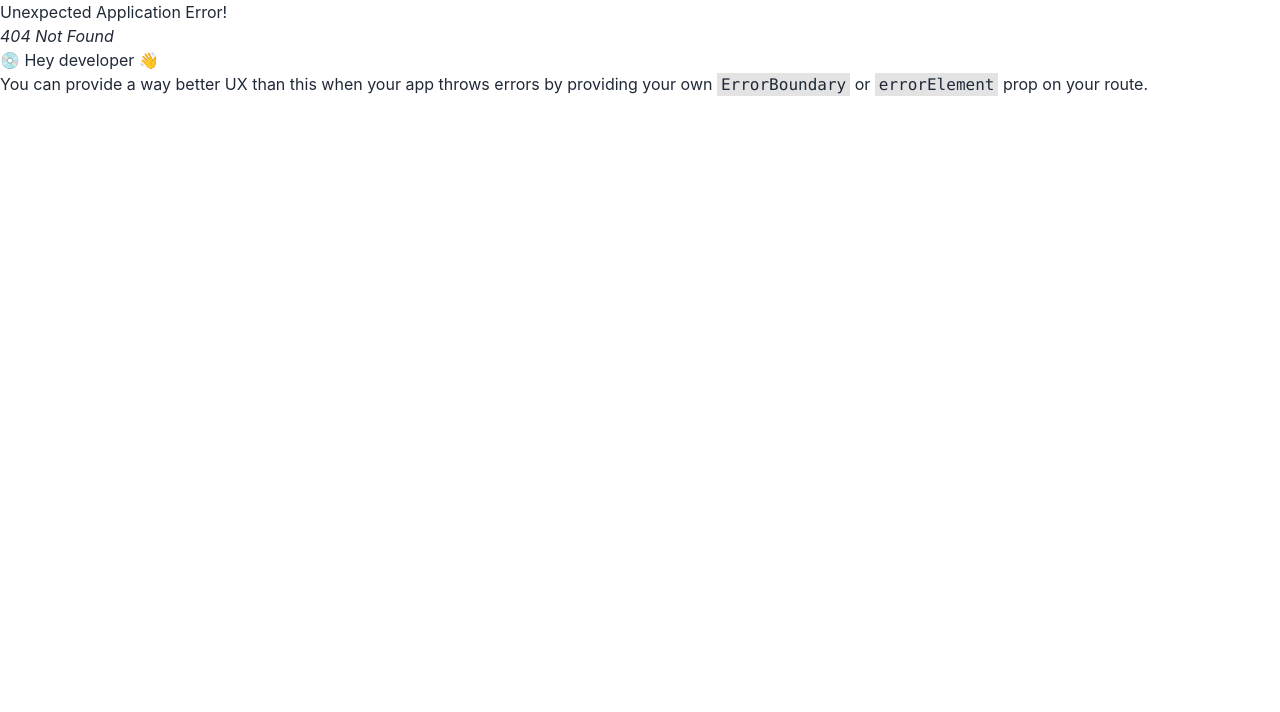
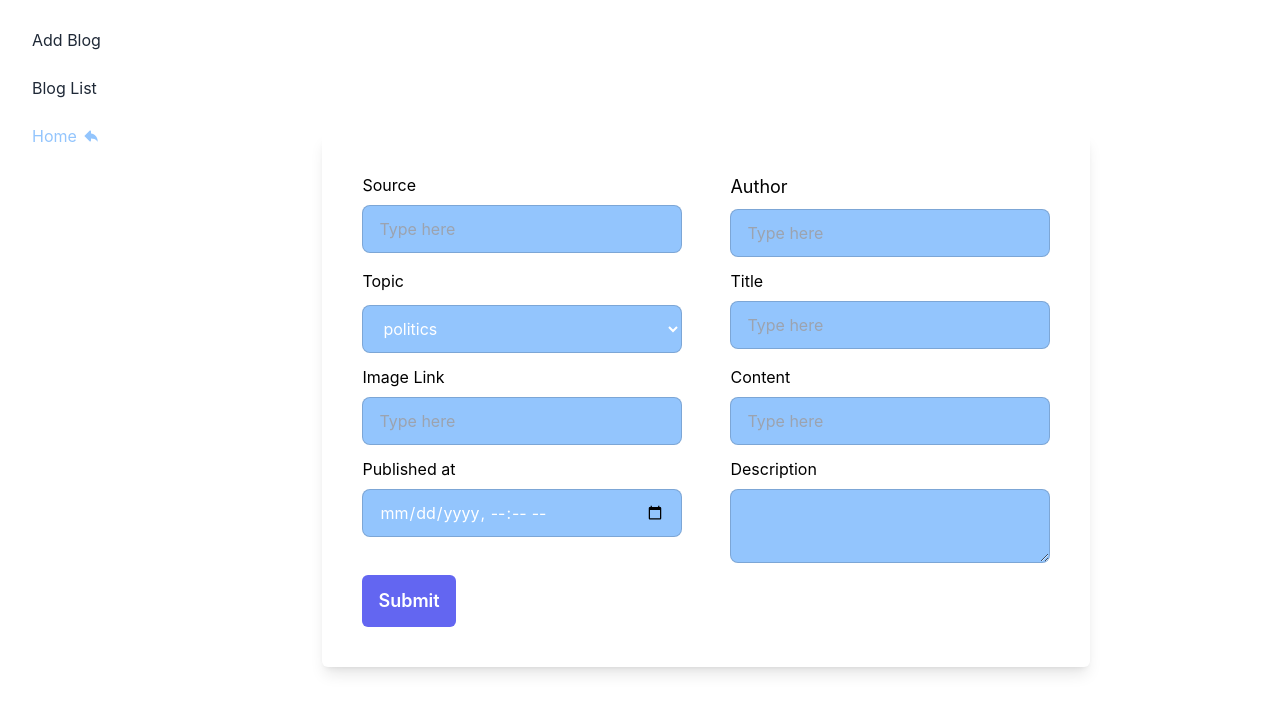
Before and after one commit to mdsaharshital/bongo-dev-redux-client, a React (Create React App) app: page /dashboard/addBlog in a window 1280 px wide. Before the commit this address had no page. Shown: the top 712 px of the page. Built offline with nearby package versions, Linux system fonts and the light colour scheme.

Commit message:
add nd delete product done

```diff
--- a/src/components/HomeCompo/HomeCard.js
+++ b/src/components/HomeCompo/HomeCard.js
@@ -22,7 +22,11 @@ const HomeCard = ({ blog }) => {
           </div>
           <div className="ml-2 absolute left-9 top-[0px]">
             <p className="text-xs">{blog.author ? blog.author : "Anonymous"}</p>
-            <p className="text-xs">{blog.publishedAt.slice(0, 10)}</p>
+            <p className="text-xs">
+              {blog.publishedAt.length > 10
+                ? blog.publishedAt.slice(0, 10)
+                : blog.publishedAt}
+            </p>
           </div>
         </div>
         <div className="image-full">
@@ -34,7 +38,10 @@ const HomeCard = ({ blog }) => {
               onClick={() => dispatch(addReadingBlogs(blog))}
               to={`/BlogDetail/${blog._id}`}
             >
-              {blog.title.slice(0, 55)}...
+              {blog?.title.length > 55
+                ? blog?.title?.slice(0, 55)
+                : blog?.title}
+              ...
             </Link>
           </h2>
           <figure className="my-3 mb-6">
--- a/src/components/Sidebar.js
+++ b/src/components/Sidebar.js
@@ -5,9 +5,9 @@ import { Link, Outlet } from "react-router-dom";
 const Sidebar = () => {
   const menu = (
     <>
-      {/* <li>
-        <Link to="/dashboard">Dashboard</Link>
-      </li> */}
+      <li>
+        <Link to="addBlog">Add Blog</Link>
+      </li>
       <li>
         <Link to="bloglist">Blog List</Link>
       </li>
--- /dev/null
+++ b/src/pages/Dashboard/AddBlog.js
@@ -0,0 +1,156 @@
+import React from "react";
+import { useForm } from "react-hook-form";
+import { useDispatch } from "react-redux";
+import postBlogsThunk from "../../redux/thunk/blogs/postBlogs";
+
+const AddBlog = () => {
+  const { register, handleSubmit, reset } = useForm();
+  const dispatch = useDispatch();
+  const submit = (data) => {
+    const blog = {
+      source: { id: data.source, name: data.source },
+      topic: data.topic,
+      author: data.author,
+      title: data.title,
+      content: data.content,
+      description: data.description,
+      image: data.image,
+      publishedAt: data.published,
+    };
+    console.log(blog);
+
+    dispatch(postBlogsThunk(blog));
+    // reset();
+  };
+
+  return (
+    <div className="flex justify-center items-center h-full ">
+      <form
+        className="shadow-lg p-10 rounded-md flex flex-wrap gap-3 max-w-3xl justify-between bg-white text-black"
+        onSubmit={handleSubmit(submit)}
+      >
+        <div className="flex flex-col w-full max-w-xs ">
+          <label className="mb-2" htmlFor="source">
+            Source
+          </label>
+          <input
+            placeholder="Type here"
+            className="input input-bordered w-full max-w-xs bg-blue-300 text-white"
+            type="text"
+            id="source"
+            {...register("source")}
+          />
+        </div>
+
+        <div className="flex flex-col w-full max-w-xs">
+          <div className="flex flex-col w-full max-w-xs">
+            <label className="mb-2 text-lg" htmlFor="stockOut">
+              Author
+            </label>
+            <div>
+              <input
+                placeholder="Type here"
+                className="input input-bordered w-full max-w-xs bg-blue-300 text-white"
+                type="text"
+                id="stockOut"
+                name="author"
+                {...register("author")}
+              />
+            </div>
+          </div>
+        </div>
+
+        <div className="flex flex-col w-full max-w-xs">
+          <label className="mb-3" htmlFor="topic">
+            Topic
+          </label>
+          <select
+            className="input input-bordered w-full max-w-xs bg-blue-300 text-white cursor-pointer"
+            name="topic"
+            id="topic"
+            {...register("topic")}
+          >
+            <option value="politics">politics</option>
+            <option value="starTalk">starTalk</option>
+            <option value="crime">crime</option>
+            <option value="sports">sports</option>
+            <option value="other">other</option>
+          </select>
+        </div>
+        <div className="flex flex-col w-full max-w-xs">
+          <label className="mb-2" htmlFor="title">
+            Title
+          </label>
+          <input
+            placeholder="Type here"
+            className="input input-bordered w-full max-w-xs bg-blue-300 text-white"
+            type="text"
+            name="title"
+            id="title"
+            {...register("title")}
+          />
+        </div>
+        <div className="flex flex-col w-full max-w-xs">
+          <label className="mb-2" htmlFor="image">
+            Image Link
+          </label>
+          <input
+            placeholder="Type here"
+            className="input input-bordered w-full max-w-xs bg-blue-300 text-white"
+            type="text"
+            name="image"
+            id="image"
+            {...register("image")}
+          />
+        </div>
+        <div className="flex flex-col w-full max-w-xs">
+          <label className="mb-2" htmlFor="content">
+            Content
+          </label>
+          <input
+            placeholder="Type here"
+            className="input input-bordered w-full max-w-xs bg-blue-300 text-white"
+            type="text"
+            name="content"
+            id="content"
+            {...register("content")}
+          />
+        </div>
+        <div className="flex flex-col w-full max-w-xs">
+          <label className="mb-2" htmlFor="published">
+            Published at
+          </label>
+          <input
+            type="datetime-local"
+            name="published"
+            id="published"
+            placeholder="Type here"
+            className="input input-bordered w-full max-w-xs bg-blue-300 text-white"
+            {...register("published")}
+          ></input>
+        </div>
+        <div className="flex flex-col w-full max-w-xs">
+          <label className="mb-2" htmlFor="description">
+            Description
+          </label>
+          <textarea
+            name="description"
+            id="description"
+            className="textarea textarea-bordered w-full max-w-xs bg-blue-300 text-white"
+            {...register("description")}
+          ></textarea>
+        </div>
+        <div className="flex justify-between items-center w-full">
+          <button
+            className=" px-4 py-3 bg-indigo-500 rounded-md font-semibold text-white text-lg disabled:bg-gray-500"
+            type="submit"
+          >
+            Submit
+          </button>
+        </div>
+      </form>
+    </div>
+  );
+};
+
+export default AddBlog;
--- a/src/pages/Dashboard/BlogList.js
+++ b/src/pages/Dashboard/BlogList.js
@@ -2,6 +2,7 @@ import React, { useEffect } from "react";
 import { useDispatch, useSelector } from "react-redux";
 import fetchBlogs from "../../redux/thunk/blogs/fetchBlog";
 import { FaRegEdit } from "react-icons/fa";
+import deleteBlogThunk from "../../redux/thunk/blogs/deleteBlogThunk";
 
 const BlogList = () => {
   const dispatch = useDispatch();
@@ -59,7 +60,7 @@ const BlogList = () => {
                         class="font-medium text-gray-800 tooltip"
                         data-tip={title}
                       >
-                        {title.slice(0, 85)}
+                        {title.length > 85 ? title?.slice(0, 85) : title}
                       </div>
                     </td>
                     <td class="p-2">
@@ -72,7 +73,7 @@ const BlogList = () => {
                     <td class="p-2">
                       <div class="text-left">
                         <p className="text-green-500 font-medium">
-                          {publishedAt.slice(0, 10)}
+                          {publishedAt?.slice(0, 10)}
                         </p>
                       </div>
                     </td>
@@ -83,7 +84,10 @@ const BlogList = () => {
                     </td>
                     <td class="p-2">
                       <div class="flex justify-center items-center">
-                        <button onClick={() => dispatch(_id)} className="mr-2">
+                        <button
+                          onClick={() => dispatch(deleteBlogThunk(_id))}
+                          className="mr-2"
+                        >
                           <svg
                             class="w-8 h-8 hover:text-red-600 rounded-full hover:bg-gray-100 p-1"
                             fill="none"
--- a/src/pages/Home/ReadHistory.js
+++ b/src/pages/Home/ReadHistory.js
@@ -26,7 +26,9 @@ const ReadHistory = () => {
                 </p>
               </Link>
               <p className="text-sm text-slate-600">
-                {blog.description.slice(0, 160)}
+                {blog.description.length > 160
+                  ? blog.description?.slice(0, 160)
+                  : blog.description}
               </p>
               <span
                 className="tooltip text-black cursor-pointer block absolute top-4 right-4"
@@ -56,10 +58,15 @@ const ReadHistory = () => {
             <Link to={`/BlogDetail/${blog._id}`} key={index}>
               <div className="my-8 shadow-md p-4 rounded-md">
                 <p className="text-black text-xl my-2 font-semibold">
-                  {index + 1}. {blog.title.slice(0, 40)}
+                  {index + 1}.{" "}
+                  {blog?.title.length > 40
+                    ? blog?.title?.slice(0, 40)
+                    : blog?.title}
                 </p>
                 <p className="text-sm text-slate-600">
-                  {blog.description.slice(0, 100)}
+                  {blog.description.length > 100
+                    ? blog.description?.slice(0, 100)
+                    : blog.description}
                 </p>
               </div>
             </Link>
--- a/src/redux/actionTypes/actionTypes.js
+++ b/src/redux/actionTypes/actionTypes.js
@@ -1,5 +1,7 @@
 // actions for blog reducer
 export const LOAD_BLOGS = "LOAD_BLOGS";
+export const POST_BLOGS = "POST_BLOGS";
+export const DELETE_BLOG = "DELETE_BLOG";
 export const READING_BLOGS = "READING_BLOGS";
 export const COMPLETED_BLOGS = "COMPLETED_BLOGS";
 
--- a/src/redux/actions/blogAction.js
+++ b/src/redux/actions/blogAction.js
@@ -1,6 +1,8 @@
 import {
   COMPLETED_BLOGS,
+  DELETE_BLOG,
   LOAD_BLOGS,
+  POST_BLOGS,
   READING_BLOGS,
   REMOVE_FROM_READ,
 } from "../actionTypes/actionTypes";
@@ -9,6 +11,18 @@ export const loadBlogs = (blogs) => {
   return {
     type: LOAD_BLOGS,
     payload: blogs,
+  };
+};
+export const postBlogs = (data) => {
+  return {
+    type: POST_BLOGS,
+    payload: data,
+  };
+};
+export const deleteBlog = (id) => {
+  return {
+    type: DELETE_BLOG,
+    payload: id,
   };
 };
 export const addReadingBlogs = (blog) => {
--- a/src/redux/reducers/blogReducer.js
+++ b/src/redux/reducers/blogReducer.js
@@ -1,8 +1,10 @@
 import {
   COMPLETED_BLOGS,
+  DELETE_BLOG,
   LOAD_BLOGS,
   READING_BLOGS,
   REMOVE_FROM_READ,
+  POST_BLOGS,
 } from "../actionTypes/actionTypes";
 
 const initialState = {
@@ -25,6 +27,16 @@ export const blogReducer = (state = initialState, action) => {
       return {
         ...state,
         blogs: action.payload,
+      };
+    case POST_BLOGS:
+      return {
+        ...state,
+        blogs: [...state.blogs, action.payload],
+      };
+    case DELETE_BLOG:
+      return {
+        ...state,
+        blogs: state.blogs.filter((blog) => blog._id !== action.payload),
       };
     case READING_BLOGS:
       if (addedRead) {
--- a/src/redux/reducers/filterReducer.js
+++ b/src/redux/reducers/filterReducer.js
@@ -56,7 +56,7 @@ export const filterReducer = (state = initialState, action) => {
       }
       return {
         ...state,
-        sortByTime: [],
+        sortByTime: { data: action.payload.data, day: "" },
       };
     default:
       return state;
--- /dev/null
+++ b/src/redux/thunk/blogs/deleteBlogThunk.js
@@ -0,0 +1,21 @@
+import { deleteBlog, loadBlogs } from "../../actions/blogAction";
+
+const deleteBlogThunk = (id) => {
+  return async (dispatch) => {
+    const res = await fetch(
+      `https://bongo-dev-redux-server-production.up.railway.app/blog/${id}`,
+      {
+        method: "DELETE",
+        headers: {
+          "Content-Type": "application/json",
+        },
+      }
+    );
+    const data = await res.json();
+    if (data.acknowledged) {
+      dispatch(deleteBlog(id));
+    }
+  };
+};
+
+export default deleteBlogThunk;
--- /dev/null
+++ b/src/redux/thunk/blogs/postBlogs.js
@@ -0,0 +1,21 @@
+import { postBlogs } from "../../actions/blogAction";
+
+const postBlogsThunk = (blog) => {
+  return async (dispatch) => {
+    const res = await fetch(
+      "https://bongo-dev-redux-server-production.up.railway.app/blog",
+      {
+        method: "POST",
+        headers: {
+          "Content-Type": "application/json",
+        },
+        body: JSON.stringify(blog),
+      }
+    );
+    const data = await res.json();
+    if (data.acknowledged) {
+      dispatch(postBlogs(blog));
+    }
+  };
+};
+export default postBlogsThunk;
--- a/src/routes/routes.js
+++ b/src/routes/routes.js
@@ -5,6 +5,7 @@ import BlogDetail from "../pages/Home/BlogDetail";
 import BlogList from "../pages/Dashboard/BlogList";
 import Home from "./../pages/Home/Home";
 import ReadHistory from "../pages/Home/ReadHistory";
+import AddBlog from "../pages/Dashboard/AddBlog";
 
 const routes = createBrowserRouter([
   {
@@ -33,6 +34,10 @@ const routes = createBrowserRouter([
         path: "/dashboard/bloglist",
         element: <BlogList />,
       },
+      {
+        path: "/dashboard/addBlog",
+        element: <AddBlog />,
+      },
     ],
   },
 ]);
```
